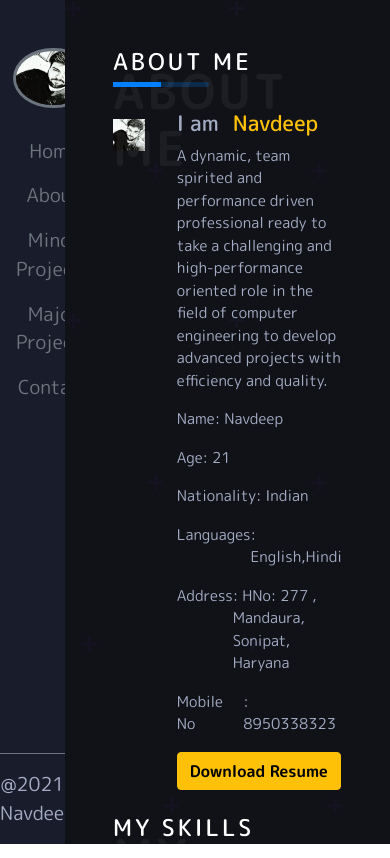
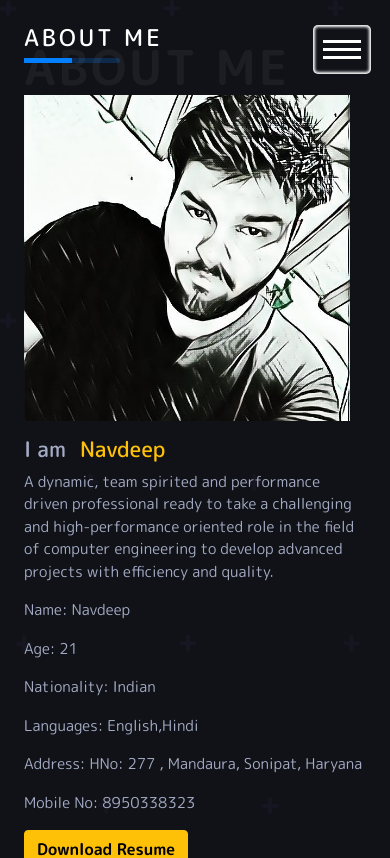
Before and after one commit to navdeep1676/Portfolio, a React (Create React App) app: page /about in a window 390 px wide. Shown: the top 858 px of the page. Built offline with nearby package versions, Linux system fonts and the light colour scheme.

Commit message:
Add files via upload

```diff
--- a/src/App.css
+++ b/src/App.css
@@ -9,19 +9,19 @@ body{
   font-family: 'M PLUS Rounded 1c' , sans-serif;
   font-size: 1.2rem;
 }
-aside,main{height: 100vh;}
-aside{background-color: #191D2B;}
-main{background-color: #101218;background-image: url(./Img/dots.svg); overflow-y: auto;}
+.clear{content: '';
+clear: both;display: block;}
+.sidebar{z-index: 200; background-color: #191D2B; width: 250px;float: left;position: fixed; top: 0px; left: 0px; height: 100%; }
+main{background-color: #101218; background-image: url(./Img/dots.svg); margin-left: 250px;  overflow-y:scroll;}
 .nav-link:hover{
   background-color:#037fff;
   color: white !important;
   transition: all 1s;
 }
+.home{display: flex; flex-direction: column;
+justify-content: space-between;}
 .HomePage{
-  position: absolute;
-  top: 50%;
-  left: 50%;
-  transform: translate(-25%,-50%);
+  min-height: 100vh;
 }
 .icons .nav-link{
 font-size: 18px;
@@ -33,6 +33,7 @@ color: white;
 position: relative;
 padding-bottom: 0.2rem;
 letter-spacing: 3px;
+z-index: 1;
 }
 .title::before{ content:'';
   bottom:0;
@@ -98,3 +99,53 @@ meter::-webkit-meter-bar {
   width: 400px;
   height: 400px;
 }
+.menu_bar{
+  box-shadow: 0px 0px 3px 2px white inset;
+  position: absolute;
+  top: 3%;
+  right: 5%;
+  padding: 10px;
+  border-radius: 5px;
+  opacity: 0;
+  cursor: pointer;
+}
+
+.menu_bar span{
+  transition: all 1s;
+    width: 38px;
+    height: 3px;
+    margin: 5px 0px;
+    display: block;
+    background-color: white;
+}
+
+.change span:nth-child(1) {
+  -webkit-transform: rotate(-45deg) translate(-3px, 6px);
+  transform: rotate(-45deg) translate(-3px, 6px);
+}
+
+.change span:nth-child(2){opacity: 0;}
+
+.change span:nth-child(3) {
+  -webkit-transform: rotate(45deg) translate(-5px, -8px);
+  transform: rotate(45deg) translate(-5px, -8px);
+}
+@media  screen and (max-width:992px) {
+  .sidebar{
+    transform: translate(-100%);
+    transition: all 1s;
+  }
+  main{margin-left: 0px;width: 100%;}
+
+  .menu_bar{opacity: 1; z-index: 1000;}
+
+
+
+}
+
+.nav-toggle{
+  transition: all 1s;
+  transform: translate(0%);
+  z-index: 8;
+  background-color: #191D2B; width: 250px;float: left;position: fixed; top: 0px; left: 0px; height: 100%;
+}
--- a/src/App.js
+++ b/src/App.js
@@ -7,18 +7,35 @@ import Contact from './Pages/Contact'
 import Project from './Pages/Projects'
 import MiniProject from './Pages/Miniproject'
 import Err from './Pages/Default'
+import {CgMenuRightAlt} from 'react-icons/cg'
+import { useRef, useState } from "react";
 function App() {
+  const menubar=useRef()
+
+
+    const [navToggle,setnavToggle]=useState(false)
+    const [show,setShow]=useState(false)
+    const toggleAction=()=>{
+      setnavToggle(!navToggle)
+
+      setShow(!show)
+    }
+
+
+
+
   return (
-    <div className="container-fluid ">
-      <div className="row">
-        <div className="col-2 g-0">
-          <aside>
-            <Navbar/>
+    <div>
+          <aside  className={` ${show ? 'nav-toggle':' sidebar'}`} >
+            <Navbar navToggle={setnavToggle} show={setShow} />
 
           </aside>
-        </div>
-        <div className="col-10 g-0">
-          <main className='px-5 py-4'>
+          <div className={`menu_bar ${navToggle?'change':''} `}  onClick={()=>toggleAction()}>
+            <span></span>
+            <span></span>
+            <span></span>
+          </div>
+          <main className='px-4'>
           <Switch>
                 <Route path='/' exact component={HomePage} />
                 <Route path='/about' component={AboutPage} />
@@ -28,8 +45,7 @@ function App() {
                 <Route default component={Err} />
               </Switch>
           </main>
-        </div>
-      </div>
+          <div className='clears'></div>
     </div>
   );
 }
--- a/src/Components/Navbar.js
+++ b/src/Components/Navbar.js
@@ -1,19 +1,24 @@
 import IMG from '../Img/img.jpeg';
 import {Link} from 'react-router-dom'
-const Navbar = () => {
-  return <div className='d-flex flex-column justify-content-between  h-100'>
+const Navbar = ({navToggle,show}) => {
+  const handelClick=(e)=>{
 
-      <nav className="nav flex-column mx-auto text-center mt-5">
-      <div className="profile">
-          <img src={IMG} alt="" className='mx-auto d-block img-fluid rounded-circle w-75 h-75 border border-3 border-secondary' />
+show(false)
+navToggle(false)
+  }
+  return <div className='my-4 d-flex justify-content-between flex-column position-absolute'>
+     <div className="profile mb-2  ">
+          <img src={IMG} alt="" className='m-auto d-block img-fluid rounded-circle w-75 h-75 border border-3 border-secondary' />
       </div>
-        <Link to='/' className="nav-link text-secondary active" aria-current="page">Home</Link>
-        <Link to='/about' className="nav-link text-secondary" >About</Link>
-        <Link to='/mini-projects' className="nav-link text-secondary" >Minor Projects</Link>
-        <Link to='/projects' className="nav-link text-secondary" >Major Projects</Link>
-        <Link to='/contact' className="nav-link text-secondary" >Contact</Link>
+      <nav className="nav d-flex flex-column  text-center my-5">
+
+        <Link onClick={(e)=>handelClick(e)}  to='/' className="nav-link text-secondary active" aria-current="page"> Home</Link>
+        <Link onClick={(e)=>handelClick(e)} to='/about' className="nav-link text-secondary" >About</Link>
+        <Link onClick={(e)=>handelClick(e)} to='/mini-projects' className="nav-link text-secondary" >Minor Projects</Link>
+        <Link onClick={(e)=>handelClick(e)} to='/projects' className="nav-link text-secondary" >Major Projects</Link>
+        <Link onClick={(e)=>handelClick(e)} to='/contact' className="nav-link text-secondary" >Contact</Link>
       </nav>
-      <footer className='text-center border-top-1 border-start-0 border-end-0 border-bottom-0 border border-secondary'>
+      <footer className='text-center  border-top-1 border-start-0 border-end-0 border-bottom-0 border border-secondary '>
           <p className='mt-3'>@2021 Navdeep</p>
       </footer>
   </div>;
--- a/src/Components/ServiceSection.js
+++ b/src/Components/ServiceSection.js
@@ -1,13 +1,17 @@
 
 const ServiceSection=({img,title})=>{
     return(
-            <div className='services border border-secondary border-2 rounded-3 bg-info ' style={{width:'300px'}}>
+
+                <div className='col-sm-12 col-md-12 col-lg-6  col-xl-4  my-3 ' >
+                <div className=' services border border-secondary border-2 rounded-3 bg-info ' style={{width:'300px'}}>
                 <div className='img'>
                     <img src={img} className='img-fluid rounded-3 w-100' style={{width:'300px',height:'150px'}} alt="" />
                 </div>
                 <h4 className='text-center my-2 text-dark fw-bold'>{title}</h4>
 
             </div>
+            </div>
+
 
     )
 }
--- a/src/Pages/AboutPage.js
+++ b/src/Pages/AboutPage.js
@@ -20,7 +20,7 @@ const AboutPage=()=>{
             <SkillSection b_class={'progress-bar progress-bar-striped bg-dark'} title={'Responsive Web Designs'} percentage={'90%'}/>
             <SkillSection b_class={'progress-bar progress-bar-striped bg-primary '}  title={'React.js'} percentage={'80%'}/>
             <Title title={'Services'} span ={'Services'} />
-            <div className='d-flex justify-content-between mt-4'>
+            <div className='row container'>
             <ServiceSection title={'UI Developer'}    img={ui} />
             <ServiceSection title={'React Developer'}  img={reactimg}/>
             <ServiceSection title={'Node Developer'}  img={nodeimg}/>
--- a/src/Pages/HomePage.js
+++ b/src/Pages/HomePage.js
@@ -2,7 +2,8 @@ import { FaFacebook,FaGithub,FaLinkedin } from 'react-icons/fa';
 
 const HomePage = () => {
   return (
-    <div className="HomePage">
+   <div className='home'>
+      <div className="HomePage d-flex flex-wrap flex-column justify-content-center p-5">
       <header>
           <h1>
               Hi, I am
@@ -28,6 +29,7 @@ const HomePage = () => {
 
       </header>
     </div>
+   </div>
   );
 };
 export default HomePage;
--- a/src/Pages/ImageSection.js
+++ b/src/Pages/ImageSection.js
@@ -2,11 +2,11 @@ import img from '../Img/img.jpeg'
 import AboutDetails from './AboutDetails';
 const ImageSection=()=>{
     return(
-        <div className='ImageSection my-4  d-flex flex-lg-row flex-sm-column justify-content-around  flex-row'>
+        <div className='ImageSection my-4  d-flex flex-lg-column flex-column  flex-sm-column flex-xl-row justify-content-around '>
             <div className='img me-3 mt-2 '>
-                <img src={img} className='img-fluid ' alt="my_image" />
+                <img src={img} className='img-fluid mb-3' alt="my_image" />
             </div>
-            <div className='about ms-3'>
+            <div className='about '>
                 <h4>I am <span className='text-warning ms-2'>Navdeep</span></h4>
                 <p style={{fontSize:'15px'}}>A dynamic, team spirited and performance driven professional ready to take a challenging and high-performance
 oriented role in the field of computer engineering to develop advanced projects with efficiency and quality.
--- a/src/Pages/Miniproject.js
+++ b/src/Pages/Miniproject.js
@@ -21,7 +21,7 @@ const Miniproject=()=>{
     return(
         <div className='MiniProject'>
             <Title title={'Mini Projects'} span={'Mini Projects'}/>
-           <div className=''>
+           <div className='mt-3'>
 
                    <Categories  filter={filter} categorie={categories}/>
                    <MenuItems className='' menuitem={menu}/>
--- a/src/Pages/Projects.js
+++ b/src/Pages/Projects.js
@@ -19,8 +19,8 @@ const Projects=()=>{
     }
     return(
         <div className='MiniProject'>
-            <Title title={'Mini Projects'} span={'Mini Projects'}/>
-           <div className=''>
+            <Title title={'Major Projects'} span={'Mini Projects'}/>
+           <div className='mt-3'>
 
                    <Categories  filter={filter} categorie={categories}/>
                    <MenuItems className='' menuitem={menu}/>
```
Also changed, not shown: src/Pages/Contact.js (+4 -4 lines), 1 other file (tests, documents, lock files or other folders).
